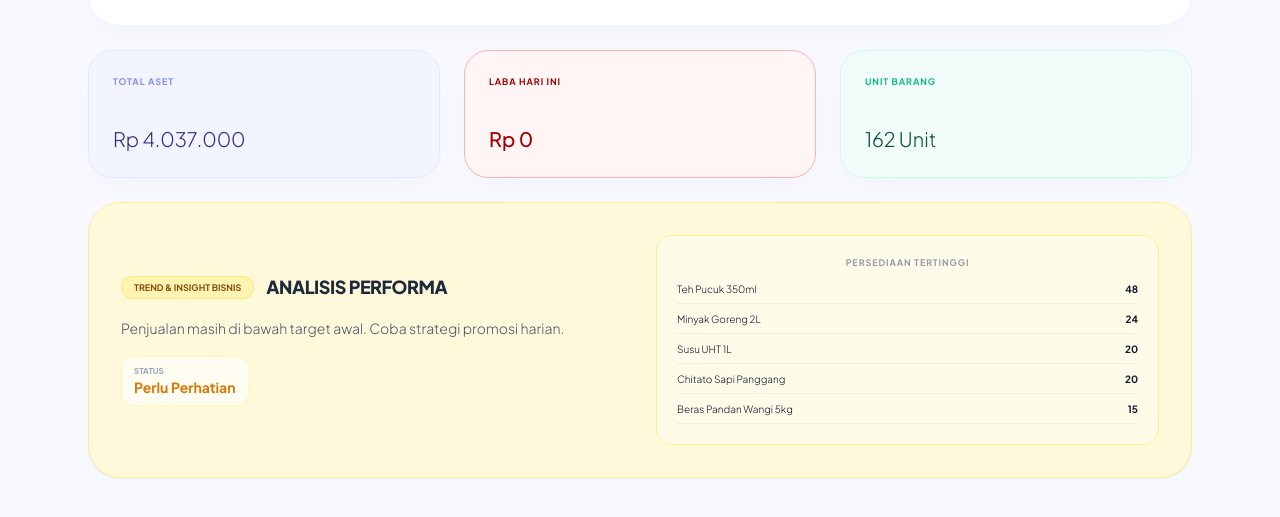
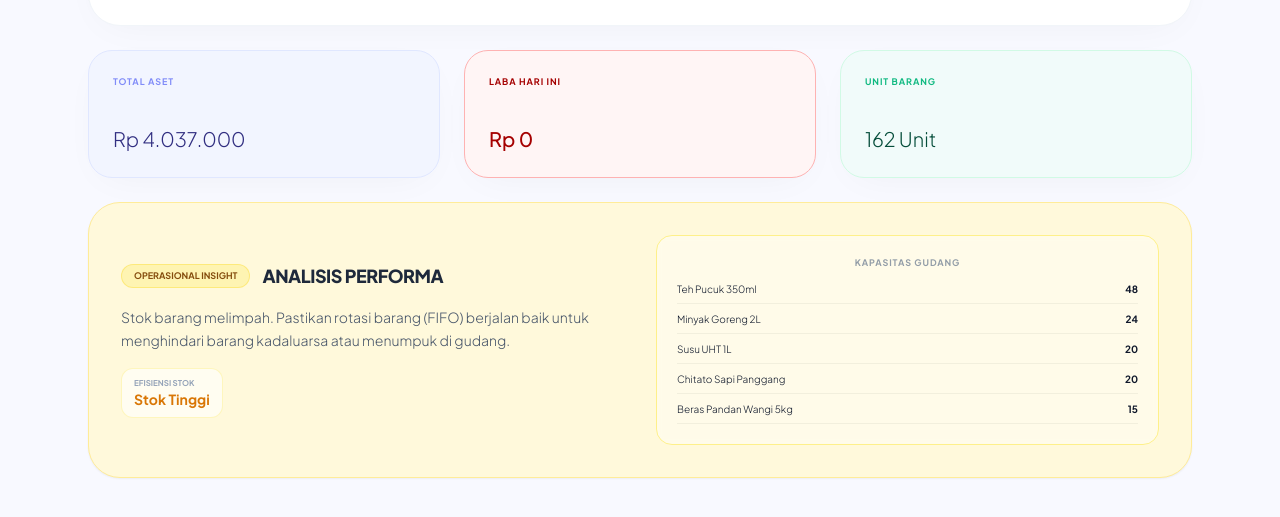
Before and after one commit to iamerck28-maker/imam-mart, a plain HTML site: page index.html in a window 1280 px wide. Shown: the part 263-780 px from the top of the page. Drawn offline with nearby package versions, Linux system fonts and the light colour scheme.

Commit message:
Update insights and inventory status in index.html

```diff
--- a/index.html
+++ b/index.html
@@ -123,19 +123,19 @@
                 <div class="relative z-10 grid grid-cols-1 lg:grid-cols-2 gap-8 items-center">
                     <div>
                         <div class="flex items-center space-x-3 mb-4">
-                            <span class="bg-yellow-200/50 text-[9px] font-bold px-3 py-1 rounded-full uppercase border border-yellow-300/50 text-yellow-800">Trend & Insight Bisnis</span>
+                            <span class="bg-yellow-200/50 text-[9px] font-bold px-3 py-1 rounded-full uppercase border border-yellow-300/50 text-yellow-800">Operasional Insight</span>
                             <h2 class="text-lg font-extrabold tracking-tight uppercase text-slate-800">Analisis Performa</h2>
                         </div>
                         <p class="text-slate-600 text-sm font-light leading-relaxed mb-4" id="ai-insight-text">Menghitung data...</p>
                         <div class="flex space-x-2">
                             <div class="bg-white/60 px-3 py-2 rounded-xl border border-yellow-200/50">
-                                <p class="text-[8px] font-bold text-slate-400 uppercase">Status</p>
-                                <p class="text-sm font-bold text-blue-600" id="ai-status-val">Stabil</p>
+                                <p class="text-[8px] font-bold text-slate-400 uppercase">Efisiensi Stok</p>
+                                <p class="text-sm font-bold text-blue-600" id="ai-status-val">Normal</p>
                             </div>
                         </div>
                     </div>
                     <div class="bg-white/40 backdrop-blur-sm rounded-2xl p-5 border border-yellow-200">
-                        <p class="text-[9px] font-bold uppercase tracking-widest mb-3 opacity-70 text-center text-slate-500">Persediaan Tertinggi</p>
+                        <p class="text-[9px] font-bold uppercase tracking-widest mb-3 opacity-70 text-center text-slate-500">Kapasitas Gudang</p>
                         <div class="space-y-2" id="dash-top-items"></div>
                     </div>
                 </div>
@@ -268,7 +268,7 @@
     <script>
         const TARGET_BULANAN = 20000000;
 
-        // Inisialisasi Data Inventaris
+        // Data Inventaris
         let inventory = [
             { id: 1, nama: 'Beras Pandan Wangi 5kg', beli: 68000, jual: 82000, stok: 15, kategori: 'Sembako' },
             { id: 2, nama: 'Minyak Goreng 2L', beli: 31000, jual: 36500, stok: 24, kategori: 'Sembako' },
@@ -280,7 +280,7 @@
             { id: 81, nama: 'Buku Tulis Sidu 38', beli: 35000, jual: 45000, stok: 15, kategori: 'ATK' }
         ];
 
-        // Inisialisasi Data Riwayat Penjualan (Tersinkronisasi)
+        // Riwayat Penjualan
         let history = [
             { id: 9001, waktu: '08:12', tanggal: '2026-03-01', total: 164000, laba: 28000, items: 'Beras Pandan Wangi 5kg (x2)' }
         ];
@@ -309,30 +309,25 @@
             document.querySelectorAll('.nav-link').forEach(btn => btn.classList.remove('active-nav'));
             document.getElementById('btn-' + tabId).classList.add('active-nav');
 
-            // Refresh data setiap kali pindah tab agar selalu tersinkron
             if(tabId === 'dashboard') renderDashboard();
             if(tabId === 'laporan') updateStats();
             if(tabId === 'stok') renderStok();
             if(tabId === 'kasir') renderProdukKasir();
         }
 
-        // --- DASHBOARD LOGIC ---
         function renderDashboard() {
             const now = new Date();
-            const currentMonth = now.getMonth() + 1; // 1-12
+            const currentMonth = now.getMonth() + 1;
             const currentYear = now.getFullYear();
 
-            // Hitung omzet bulan ini berdasarkan array history
             const omzetMonth = history.filter(h => {
                 const parts = h.tanggal.split('-');
                 return parseInt(parts[1]) === currentMonth && parseInt(parts[0]) === currentYear;
             }).reduce((sum, h) => sum + h.total, 0);
 
-            // Hitung laba hari ini
             const todayStr = now.getFullYear() + '-' + String(now.getMonth() + 1).padStart(2, '0') + '-' + String(now.getDate()).padStart(2, '0');
             const profitToday = history.filter(h => h.tanggal === todayStr).reduce((sum, h) => sum + h.laba, 0);
 
-            // Aset dan Stok
             const assetValue = inventory.reduce((sum, item) => sum + (item.beli * item.stok), 0);
             const totalItems = inventory.reduce((sum, item) => sum + item.stok, 0);
 
@@ -341,11 +336,9 @@
             document.getElementById('dash-total-items').innerText = `${totalItems.toLocaleString('id-ID')} Unit`;
             document.getElementById('dash-profit-today').innerText = `Rp ${profitToday.toLocaleString('id-ID')}`;
 
-            // Progress Bar Target
             const percentage = Math.min((omzetMonth / TARGET_BULANAN) * 100, 100);
             document.getElementById('progress-bar').style.width = percentage + '%';
 
-            // List Persediaan Tertinggi
             const topList = document.getElementById('dash-top-items');
             topList.innerHTML = '';
             [...inventory].sort((a,b) => b.stok - a.stok).slice(0, 5).forEach(item => {
@@ -355,26 +348,27 @@
                 topList.appendChild(div);
             });
 
-            // AI Insight
+            // OPERATIONAL INSIGHT LOGIC (Fokus pada Inventaris/Stok)
             const insightText = document.getElementById('ai-insight-text');
             const statusVal = document.getElementById('ai-status-val');
+            const lowStockCount = inventory.filter(i => i.stok < 5).length;
+            const deadStockCount = inventory.filter(i => i.stok > 30).length;
 
-            if (omzetMonth >= TARGET_BULANAN) {
-                insightText.innerText = "Luar biasa! Target bulanan tercapai. Pertimbangkan ekspansi stok.";
-                statusVal.innerText = "Sangat Baik";
-                statusVal.className = "text-sm font-bold text-emerald-600";
-            } else if (omzetMonth > (TARGET_BULANAN * 0.5)) {
-                insightText.innerText = "Performa stabil. Fokus pada item paling laris untuk mengejar target.";
-                statusVal.innerText = "Stabil";
+            if (lowStockCount > 0) {
+                insightText.innerText = `Peringatan: Terdapat ${lowStockCount} produk dengan stok kritis (di bawah 5 unit). Segera lakukan pemesanan ulang untuk menjaga ketersediaan barang.`;
+                statusVal.innerText = "Restok Segera";
+                statusVal.className = "text-sm font-bold text-red-600";
+            } else if (deadStockCount > 0) {
+                insightText.innerText = "Stok barang melimpah. Pastikan rotasi barang (FIFO) berjalan baik untuk menghindari barang kadaluarsa atau menumpuk di gudang.";
+                statusVal.innerText = "Stok Tinggi";
+                statusVal.className = "text-sm font-bold text-amber-600";
+            } else {
+                insightText.innerText = "Keseimbangan stok terjaga dengan baik. Distribusi barang antar kategori terlihat proporsional dengan kapasitas penyimpanan saat ini.";
+                statusVal.innerText = "Optimal";
                 statusVal.className = "text-sm font-bold text-blue-600";
-            } else {
-                insightText.innerText = "Penjualan masih di bawah target awal. Coba strategi promosi harian.";
-                statusVal.innerText = "Perlu Perhatian";
-                statusVal.className = "text-sm font-bold text-amber-600";
             }
         }
 
-        // --- KASIR LOGIC ---
         function filterCategory(cat, el) {
             currentCategoryFilter = cat;
             document.querySelectorAll('.cat-filter').forEach(btn => {
@@ -406,7 +400,6 @@
         function addToCart(id) {
             const item = inventory.find(i => i.id === id);
             if(item.stok <= 0) return showToast("Stok Habis!");
-
             const inCart = cart.find(c => c.id === id);
             if (inCart) {
                 if (inCart.qty < item.stok) inCart.qty++;
@@ -450,18 +443,15 @@
 
         function prosesTransaksi() {
             if (cart.length === 0) return showToast("Keranjang Kosong!");
-
             let totalV = cart.reduce((sum, i) => sum + (i.jual * i.qty), 0);
             let totalBeli = cart.reduce((sum, i) => sum + (i.beli * i.qty), 0);
             let labaV = totalV - totalBeli;
 
-            // Update Stok di Inventory
             cart.forEach(item => {
                 const invItem = inventory.find(i => i.id === item.id);
                 if(invItem) invItem.stok -= item.qty;
             });
 
-            // Catat ke History
             const now = new Date();
             const dateStr = now.getFullYear() + '-' + String(now.getMonth() + 1).padStart(2, '0') + '-' + String(now.getDate()).padStart(2, '0');
             const timeStr = String(now.getHours()).padStart(2, '0') + ':' + String(now.getMinutes()).padStart(2, '0');
@@ -475,16 +465,12 @@
                 items: cart.map(c => `${c.nama} (x${c.qty})`).join(', ')
             });
 
-            // Reset Kasir
             cart = [];
             renderCart();
             renderProdukKasir();
-
-            // Feedback
             showToast("Transaksi Berhasil!");
         }
 
-        // --- STOK LOGIC ---
         function renderStok() {
             const body = document.getElementById('stok-table-body');
             body.innerHTML = '';
@@ -509,7 +495,6 @@
             const kategori = document.getElementById('in-kategori').value;
 
             if(!nama || isNaN(beli) || isNaN(jual) || isNaN(stok)) return showToast("Data tidak lengkap!");
-
             inventory.push({ id: Date.now(), nama, beli, jual, stok, kategori });
             toggleAddModal();
             renderStok();
@@ -524,7 +509,6 @@
 
         function toggleAddModal() { document.getElementById('add-modal').classList.toggle('hidden'); }
 
-        // --- LAPORAN LOGIC ---
         function updateStats() {
             const filterBulan = parseInt(document.getElementById('filter-bulan').value);
             const filtered = history.filter(h => {
@@ -541,7 +525,6 @@
 
             const list = document.getElementById('history-list');
             list.innerHTML = '';
-
             if (filtered.length === 0) {
                 list.innerHTML = '<div class="p-8 text-center text-[10px] text-slate-400 uppercase tracking-widest">Tidak ada data penjualan</div>';
                 return;
@@ -567,14 +550,12 @@
         function exportToPDF() {
             const { jsPDF } = window.jspdf;
             const doc = new jsPDF();
-
             const filterBulan = document.getElementById('filter-bulan');
             const bulanText = filterBulan.options[filterBulan.selectedIndex].text;
 
             doc.setFontSize(18);
             doc.setTextColor(165, 0, 0);
             doc.text("IMAM MART - LAPORAN PENJUALAN", 14, 20);
-
             doc.setFontSize(10);
             doc.setTextColor(100);
             doc.text(`Periode: ${bulanText}`, 14, 28);
@@ -589,19 +570,12 @@
 
             const omzet = filteredData.reduce((s, h) => s + h.total, 0);
             const laba = filteredData.reduce((s, h) => s + h.laba, 0);
-
             doc.setFontSize(11);
             doc.setTextColor(0);
             doc.text(`Total Omzet: Rp ${omzet.toLocaleString('id-ID')}`, 14, 45);
             doc.text(`Total Laba: Rp ${laba.toLocaleString('id-ID')}`, 14, 52);
 
-            const tableRows = filteredData.map(h => [
-                h.tanggal,
-                h.items,
-                `Rp ${h.total.toLocaleString('id-ID')}`,
-                `Rp ${h.laba.toLocaleString('id-ID')}`
-            ]);
-
+            const tableRows = filteredData.map(h => [h.tanggal, h.items, `Rp ${h.total.toLocaleString('id-ID')}`, `Rp ${h.laba.toLocaleString('id-ID')}`]);
             doc.autoTable({
                 startY: 60,
                 head: [['Tanggal', 'Item', 'Total', 'Laba']],
@@ -609,12 +583,8 @@
                 theme: 'grid',
                 headStyles: { fillColor: [165, 0, 0] },
                 styles: { fontSize: 8 },
-                columnStyles: {
-                    2: { halign: 'right' },
-                    3: { halign: 'right' }
-                }
+                columnStyles: { 2: { halign: 'right' }, 3: { halign: 'right' } }
             });
-
             doc.save(`Laporan_ImamMart_${bulanText.replace(' ', '_')}.pdf`);
             showToast("PDF Berhasil Diunduh");
         }
```
